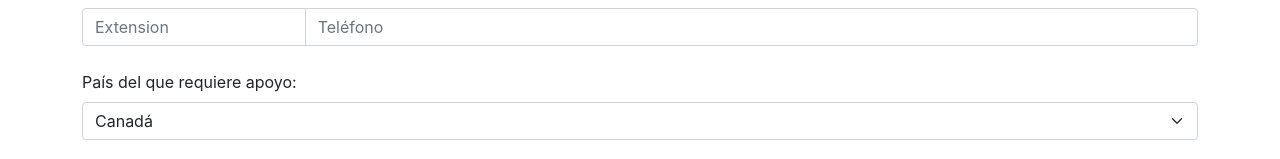
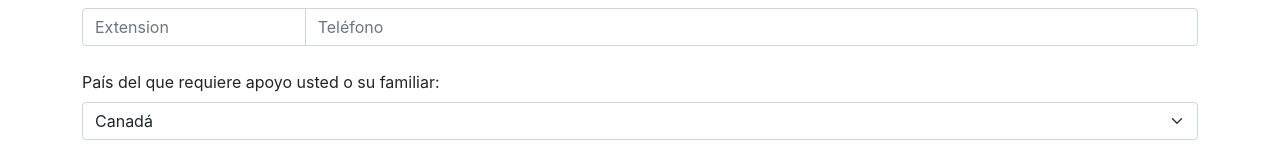
Before and after one commit to JoseGaldamez/correosRJM, a React (Create React App) app: page / in a window 1280 px wide. Shown: the part 628-787 px from the top of the page. Built offline with nearby package versions, Linux system fonts and the light colour scheme.

Commit message:
you and your family

```diff
--- a/src/components/Contacto.js
+++ b/src/components/Contacto.js
@@ -281,7 +281,7 @@ function Contacto () {
             </div>
             <br/>
             <div className="mb-3">
-                <label htmlFor="pais" className="form-label">País del que requiere apoyo:</label>
+                <label htmlFor="pais" className="form-label">País del que requiere apoyo usted o su familiar:</label>
                 <select className="form-select" value={pais} onChange={handlePais} aria-label="Default select example" id="pais">
                     <option value="Canadá" defaultValue>Canadá</option>
                     <option value="Estados Unidos (Miami)" >Estados Unidos (Miami) </option>
```
Also changed, not shown: 6 other files (tests, documents, lock files or other folders).
